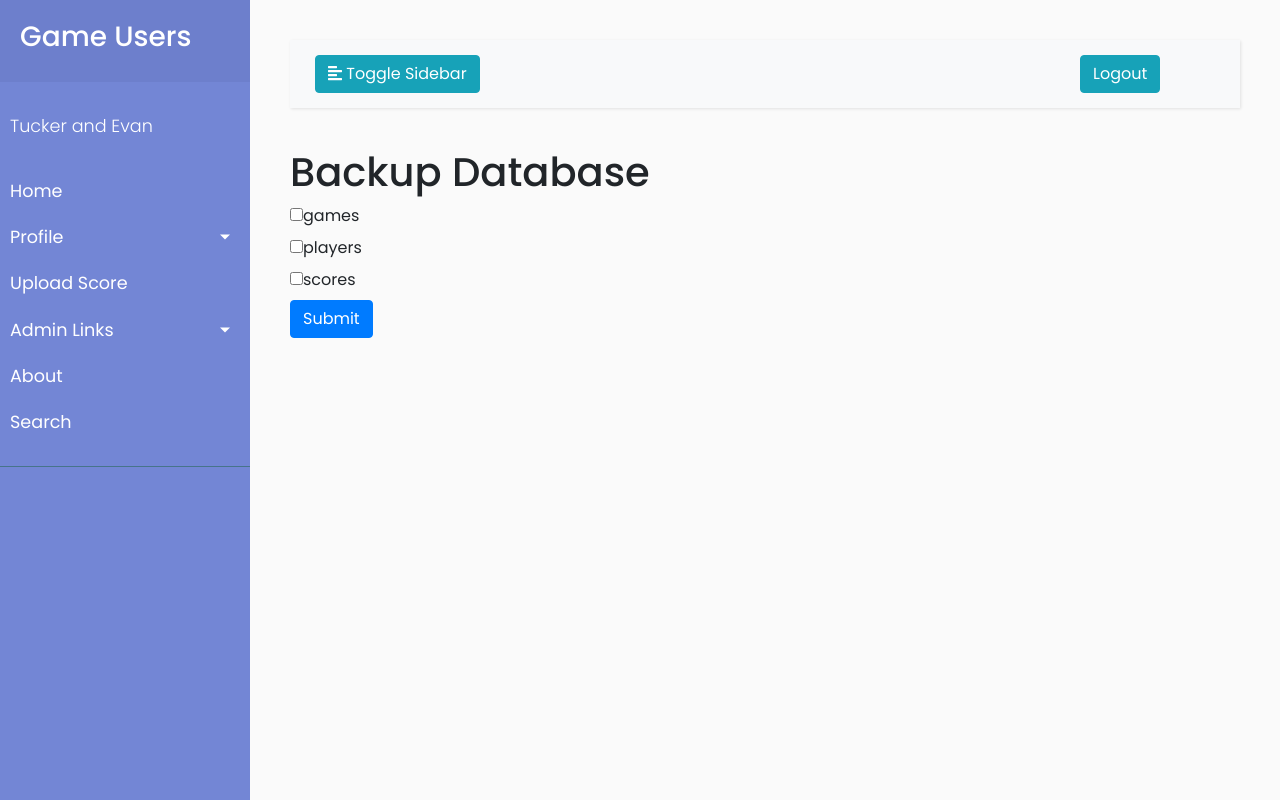
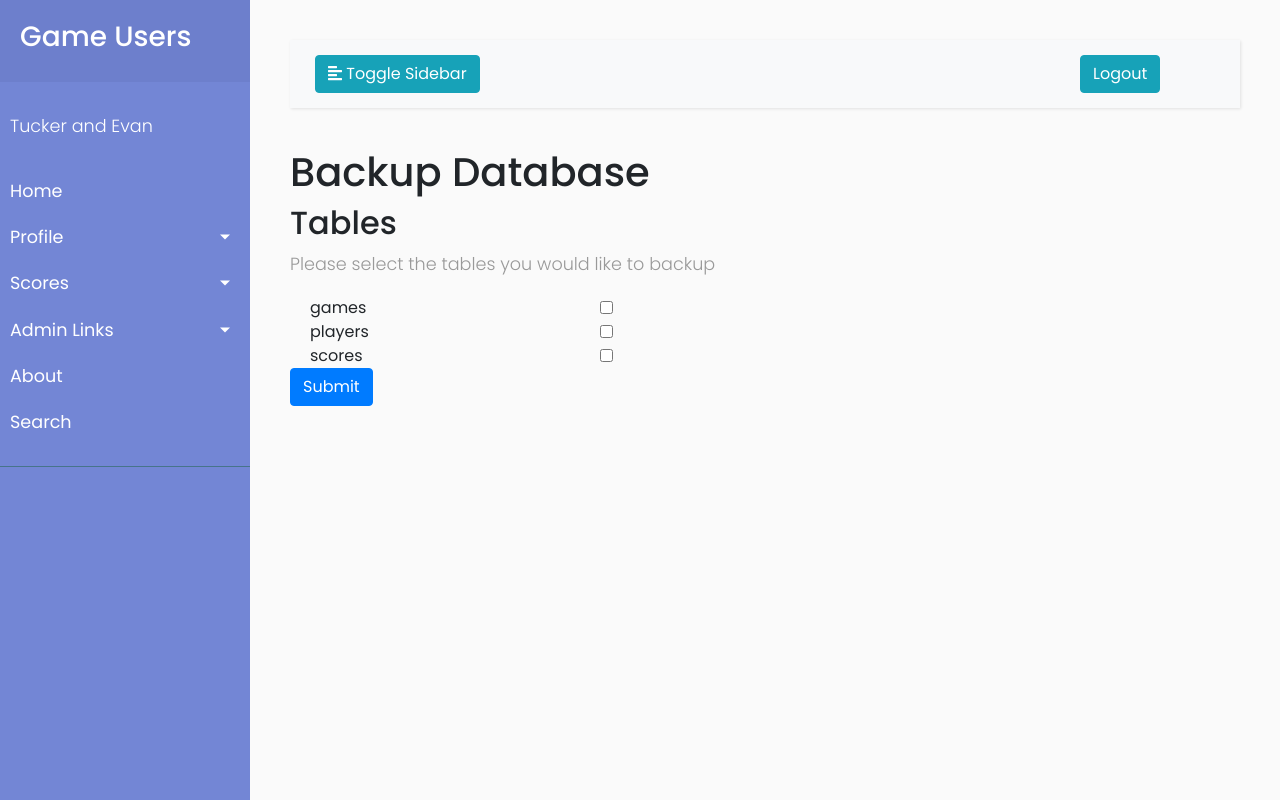
Before and after one commit to evanrh/game_management_4620, a PHP site: page /admin/backup.php in a window 1280 px wide. Run offline with PHP 8.4, Linux system fonts and the light colour scheme; the visitor is signed in with stand-in values (Sample User, id 1); some libraries are stand-ins or nearby versions.

Commit message:
Updated links in admin header and styled the backup UI a little more

```diff
--- a/admin/backup.php
+++ b/admin/backup.php
@@ -19,17 +19,21 @@
     $result = $conn->query($sql);
 ?>
     <h1>Backup Database</h1>
+    <h2>Tables</h2>
+    <p>Please select the tables you would like to backup</p>
     <form id="backup-form" method="POST" action="./includes/backup.inc.php" target="_blank">
+        <div class="form-check">
         <?php
-            $i = 0;
+            $classes = "form-check-input col-md-8";
+            $lb_class = "form-check-label";
             while($row = $result->fetch(PDO::FETCH_NUM)) {
-                echo "<input type='checkbox' name='tables[$row[0]]'><label for='tables[$row[0]]'>$row[0]</label>";
+                echo "<input type='checkbox' class='$classes' name='tables[$row[0]]'><label class='$lb_class' for='tables[$row[0]]'>$row[0]</label>";
                 echo "<br/>";
-                $i++;
             }
         ?>
+        </div>
         <button type="submit" id="backup-submit" class="btn btn-primary">Submit</button>
-    </form
+    </form>
 <?php
     require_once 'footer.php';
 
--- a/admin/header.php
+++ b/admin/header.php
@@ -58,7 +58,15 @@
                         </ul>
                     </li>
                     <li>
-                        <a href="upload.php">Upload Score</a>
+                        <a href="#scoresSubmenu" data-toggle="collapse" aria-expanded="false" class="dropdown-toggle">Scores</a>
+                        <ul class="collapse list-unstyled" id="scoresSubmenu">
+                            <li>
+                                <a href="../upload.php">Upload Score</a>
+                            </li>
+                            <li>
+                                <a href="../view_scores.php">View My Scores</a>
+                            </li>
+                        </ul>
                     </li>
 
                         <?php } ?>
```
